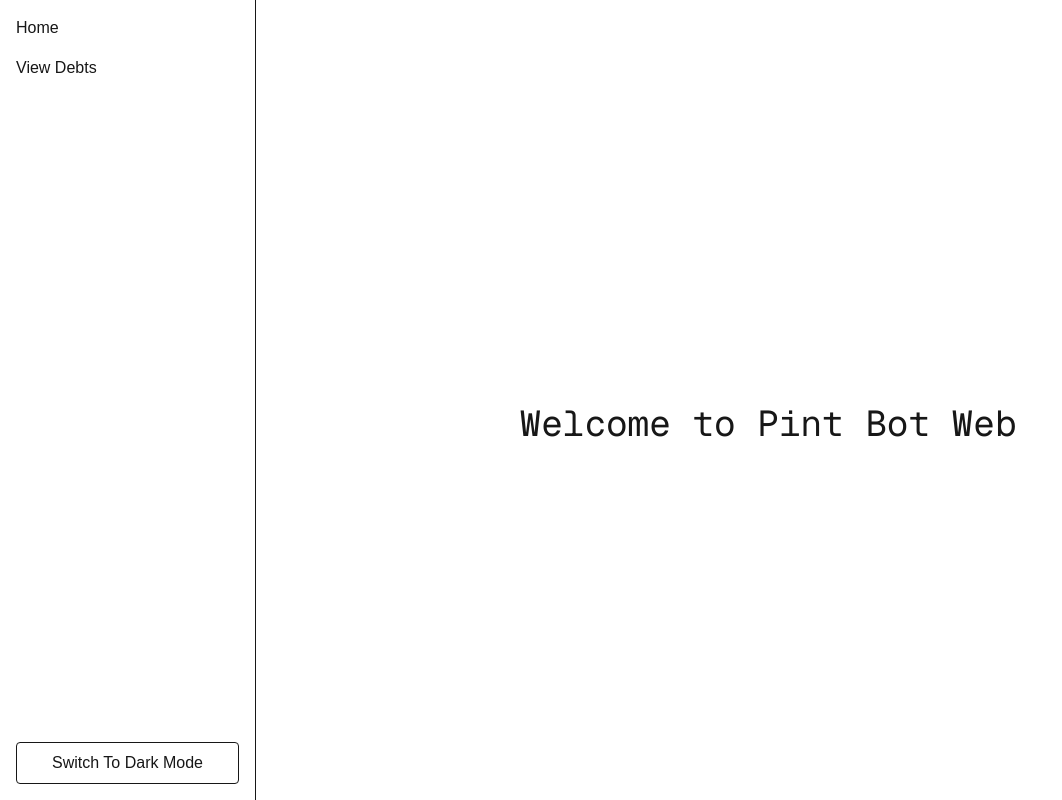
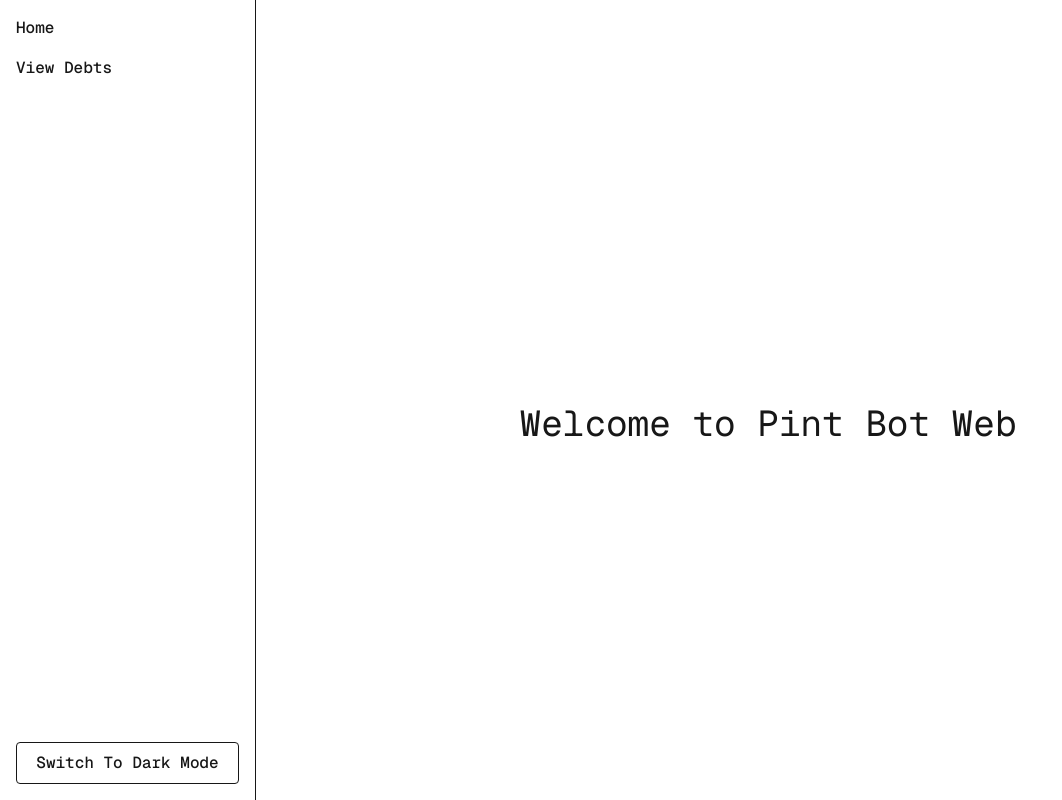
Before and after one commit to t-spar/pint-bot-web, a Next.js app: page / in a window 1280 px wide. Shown: the whole page, without its empty margins (0-1062 px from the left). Built offline with nearby package versions, Linux system fonts and the light colour scheme.

Commit message:
Update default font

```diff
--- a/src/app/globals.css
+++ b/src/app/globals.css
@@ -3,13 +3,15 @@
 :root {
   --background: #ffffff;
   --foreground: #171717;
+  --font-mono: 'Geist Mono', monospace;
+  --font-sans: 'Geist Sans', sans-serif;
 }
 
 @theme inline {
   --color-background: var(--background);
   --color-foreground: var(--foreground);
-  --font-sans: var(--font-geist-sans);
-  --font-mono: var(--font-geist-mono);
+  --font-mono: var(--font-mono);
+  --font-sans: var(--font-sans);
 }
 
 html.dark {
@@ -20,5 +22,5 @@ html.dark {
 body {
   background: var(--background);
   color: var(--foreground);
-  font-family: Arial, Helvetica, sans-serif;
+  font-family: var(--font-mono), Arial, Helvetica, sans-serif;
 }
--- a/src/app/layout.tsx
+++ b/src/app/layout.tsx
@@ -4,14 +4,14 @@ import { Geist, Geist_Mono } from "next/font/google";
 import Sidebar from "@/components/Sidebar";
 import { ReactNode } from "react";
 
-const geistSans = Geist({
-  variable: "--font-geist-sans",
-  subsets: ["latin"],
+const sansFont = Geist({
+  variable: '--font-sans',
+  subsets: ['latin'],
 });
 
-const geistMono = Geist_Mono({
-  variable: "--font-geist-mono",
-  subsets: ["latin"],
+const monoFont = Geist_Mono({
+  variable: '--font-mono',
+  subsets: ['latin'],
 });
 
 export const metadata: Metadata = {
@@ -27,7 +27,7 @@ export default function RootLayout({
   return (
     <html lang="en">
       <head />
-      <body className={`${geistSans.variable} ${geistMono.variable} antialiased`}>
+      <body className={`${sansFont.variable} ${monoFont.variable} antialiased`}>
         <div className="flex h-screen">
           <aside className="w-64 flex-shrink-0">
             <Sidebar />
--- a/src/app/page.tsx
+++ b/src/app/page.tsx
@@ -1,8 +1,13 @@
 export default function Home() {
   return (
-    <div className="grid grid-rows-[20px_1fr_20px] items-center justify-items-center min-h-screen p-8 pb-20 gap-16 sm:p-20 font-[family-name:var(--font-geist-sans)]">
+    <div className="
+      grid
+      grid-rows-[20px_1fr_20px]
+      items-center justify-items-center
+      min-h-screen p-8 pb-20 gap-16 sm:p-20"
+    >
       <main className="flex flex-col gap-[32px] row-start-2 items-center sm:items-start">
-        <h1 className="text-4xl font-[family-name:var(--font-geist-mono)]">Welcome to Pint Bot Web</h1>
+        <h1 className="text-4xl">Welcome to Pint Bot Web</h1>
       </main>
     </div>
   );
```
